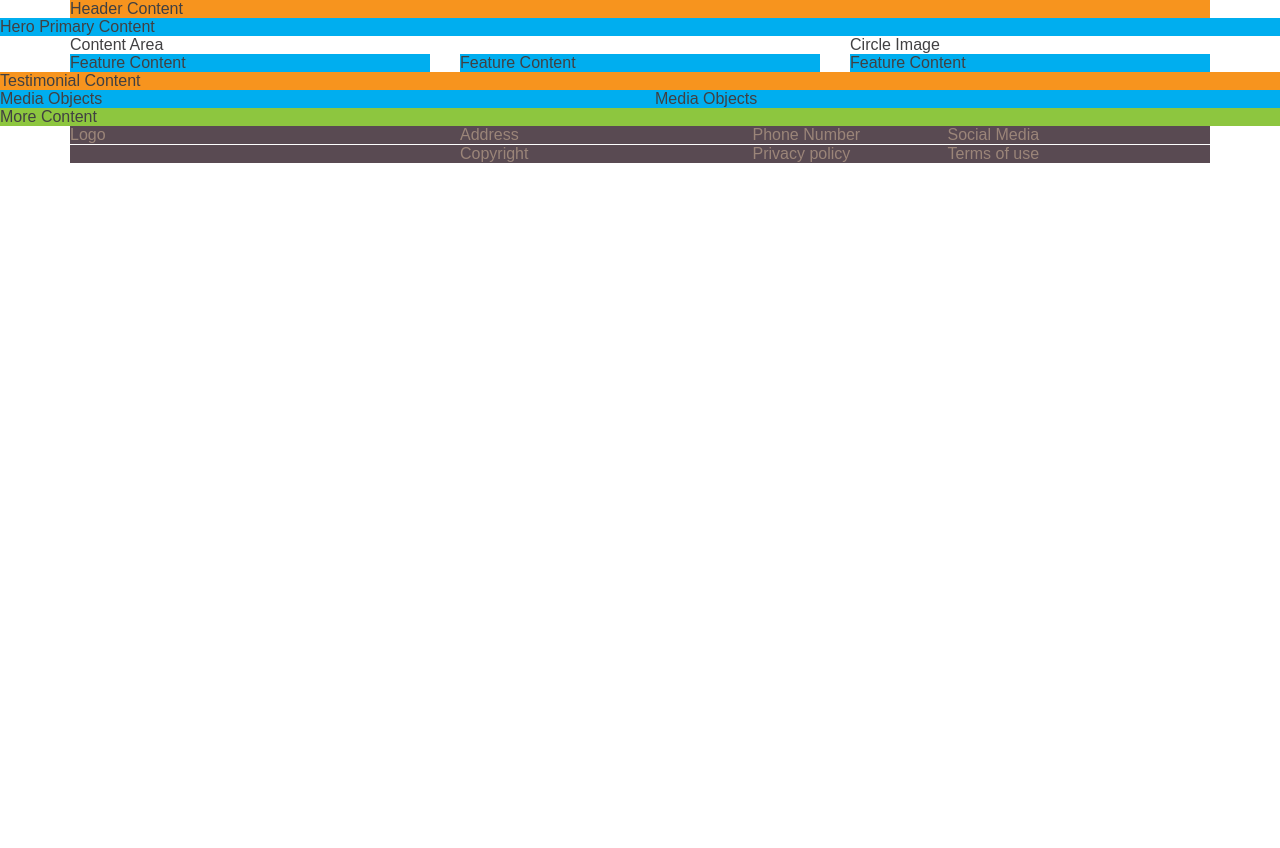
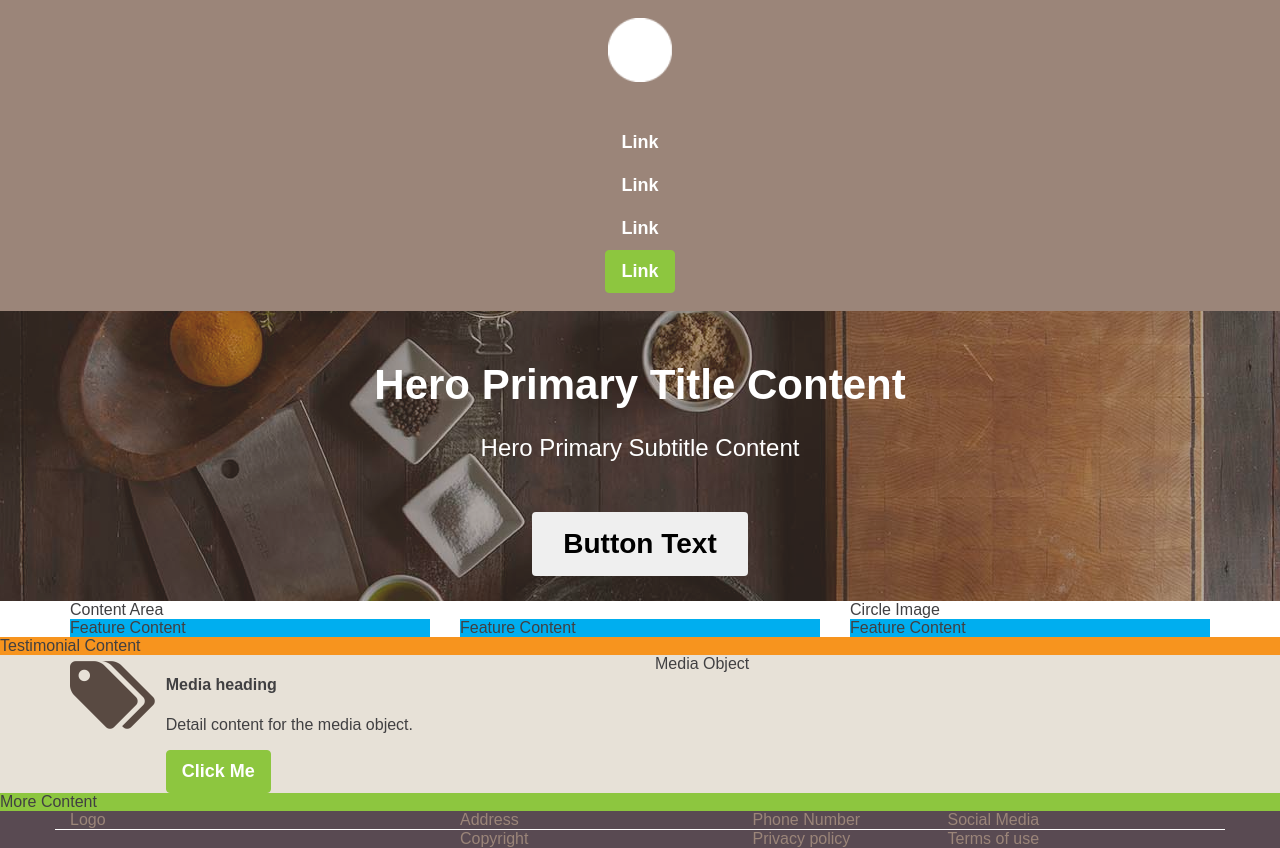
Before and after one commit to ddmng/css-course, a plain HTML site: page index.html in a window 1280 px wide. Before the commit the page ends 800 px from the top, so only its background shows below. Drawn offline with Linux system fonts and the light colour scheme.

Commit message:
Arrived to lab excercise

```diff
--- a/index.html
+++ b/index.html
@@ -6,15 +6,49 @@
     <meta name="viewport" content="width=device-width, initial-scale=1.0">
     <title>title</title>
     <link rel="stylesheet" href="stylesheet.css" type="text/css">
+    <link href="https://maxcdn.bootstrapcdn.com/font-awesome/4.6.3/css/font-awesome.min.css" rel="stylesheet" integrity="sha384-T8Gy5hrqNKT+hzMclPo118YTQO6cYprQmhrYwIiQ/3axmI1hQomh7Ud2hPOy8SP1"
+        crossorigin="anonymous">
 </head>
 
 <body>
+    <header class="header-primary">
         <div class="container">
-        <header class="background-primary">Header Content</header>
+            <a class="logo logo-primary">
+                <img src="images/logo.png">
+            </a>
+
+
+            <nav class="nav nav-primary">
+                <ul>
+                    <li>
+                        <a href="#" class="btn btn-nav">Link</a>
+                    </li>
+                    <li>
+                        <a href="#" class="btn btn-nav">Link</a>
+                    </li>
+                    <li>
+                        <a href="#" class="btn btn-nav">Link</a>
+                    </li>
+                    <li>
+                        <a href="#" class="btn btn-primary">Link</a>
+                    </li>
+                </ul>
+            </nav>
+
+
         </div>
+    </header>
     <main>
-        <section class="background-secondary">Hero Primary Content</section>
-
+        <section class="hero hero-primary bg-image">
+            <img src="images/hero.jpg">
+            <div class="container">
+                <div class="hero-body">
+                    <h1 class="hero-title">Hero Primary Title Content</h1>
+                    <h4 class="hero-subtitle">Hero Primary Subtitle Content</h4>
+                    <button class="btn btn-hero">Button Text</button>
+                </div>
+            </div>
+        </section>
 
         <section>
             <div class="container">
@@ -53,22 +87,34 @@
 
         <section class="background-primary">Testimonial Content</section>
 
-        <section>
+
+
+        <section class="background-quinary">
+            <div class="container">
                 <div class="row">
-                <div class="col-1-2 background-secondary">
-                    Media Objects
+                    <div class="col-1-2">
+                        <div class="media">
+                            <div class="media-item">
+                                <i class="fa fa-tags"></i>
                             </div>
-                <div class="col-1-2 background-secondary">
-                    Media Objects
+                            <div class="media-body">
+                                <h4 class="media-heading">Media heading</h4>
+                                <p>Detail content for the media object.</p>
+                                <button class="btn btn-primary">Click Me</button>
+                            </div>
+                        </div>
+                    </div>
+                    <div class="col-1-2">Media Object</div>
                 </div>
             </div>
         </section>
 
+
         <section class="background-tertiary">More Content</section>
     </main>
 
+    <footer class="background-quaternary">
         <div class="container">
-        <footer class="background-footer">
             <div class="row">
                 <div class="col-1-3">
                     Logo
@@ -82,14 +128,9 @@
                 <div class="col-1-6">
                     Social Media
                 </div>
-
             </div>
-        </footer>
+            <div class="row not-collapsed white-bg">
             </div>
-    <div class="row not-collapsed">
-    </div>
-    <div class="container">
-        <footer class="background-footer">
             <div class="row">
                 <div class="col-1-3 not-collapsed">
 
@@ -104,8 +145,8 @@
                     Terms of use
                 </div>
             </div>
+        </div>
     </footer>
-    </div>
 </body>
 
 </html>
--- a/stylesheet.css
+++ b/stylesheet.css
@@ -90,7 +90,10 @@ Layout Styles
       float: right;
     }
     .not-collapsed {
-      min-height: 1px
+      min-height: 1px;
+    }
+    .white-bg {
+      background: white;
     }
   }
   .col-1-2 {
@@ -117,6 +120,175 @@ Module Styles
 ****************************
 ***************************/
 
+/*Button Modules*/
+
+.btn {
+  display: inline-block;
+  text-align: center;
+  white-space: nowrap;
+  vertical-align: middle;
+  background-image: none;
+  border: 1px solid transparent;
+  cursor: pointer;
+  text-decoration: none;
+  padding: 12px 30px;
+  font-size: 1.313em;
+  font-weight: bold;
+  border-radius: 4px;
+  transition: all 0.3s ease 0s;
+}
+
+.btn-primary {
+  background: #8DC63F;
+  border-color: #8DC63F;
+  color: white;
+}
+
+.btn-primary:hover {
+  background: none;
+  border-color: white;
+  text-decoration: none;
+}
+
+.header-primary {
+  background: #9B8579;
+  text-align: center;
+  padding-top: 18px;
+  padding-bottom: 18px;
+}
+
+@media (min-width: 48em) {
+  .btn-primary {
+    padding-top: 10px;
+    padding-bottom: 10px;
+    padding-left: 15px;
+    padding-right: 15px;
+    font-size: 1.125em;
+  }
+}
+
+.logo {
+  overflow: hidden;
+  display: inline-block;
+}
+
+.logo-primary {
+  width: 64px;
+  height: 64px;
+}
+
+.logo-primary img {
+  height: 100%;
+}
+
+.nav>ul {
+  list-style: none;
+  padding: 0px;
+  margin: 0px;
+}
+
+.nav-primary {
+  margin-top: 35px;
+}
+
+.btn-nav {
+  color: white;
+}
+
+@media (min-width: 48em) {
+  .btn-nav {
+    padding-top: 10px;
+    padding-bottom: 10px;
+    padding-left: 15px;
+    padding-right: 15px;
+    font-size: 1.125em;
+  }
+}
+
+@media (min-width: 48em) {
+  .btn-hero {
+    padding-top: 15px;
+    padding-bottom: 15px;
+    padding-left: 30px;
+    padding-right: 30px;
+    font-size: 1.75em;
+  }
+}
+
+
+/*Hero Modules*/
+
+.hero {
+  text-align: center;
+}
+
+.hero-primary {
+  background-color: #594a42;
+  color: white;
+  padding-top: 25px;
+  padding-bottom: 25px;
+}
+
+.hero-title {
+  margin-top: 25px;
+  margin-bottom: 25px;
+  font-size: 2.625em;
+}
+
+.hero-subtitle {
+  margin-top: 25px;
+  margin-bottom: 25px;
+  font-size: 1.500em;
+  font-weight: normal;
+}
+
+.hero-subtitle+button {
+  margin-top: 25px;
+}
+
+/*Background Modules*/
+
+.bg-image {
+  width: 100%;
+  overflow: hidden;
+  position: relative;
+}
+
+.bg-image>img {
+  position: absolute;
+  top: -9999px;
+  bottom: -9999px;
+  left: -9999px;
+  right: -9999px;
+  margin: auto;
+  min-width: 100%;
+}
+
+.hero-primary.bg-image>img {
+  opacity: 0.55;
+}
+
+.hero-body {
+  position: relative;
+}
+
+/*Media Object Module*/
+
+.media,
+.media-body {
+  overflow: hidden;
+}
+
+.media-item {
+  float: left;
+  margin-right: 10px;
+}
+
+.media-item i {
+  color: #594a42;
+  font-size: 5em;
+}
+
 /***************************
 ****************************
 Theme Styles
@@ -138,9 +310,13 @@ Theme Styles
   /*Green*/
 }
 
-.background-footer {
+.background-quaternary {
   background: #594A52;
   color: #9B8579;
+}
+
+.background-quinary {
+  background: #e7e1d7;
 }
 
 /*Color List:
```
Also changed, not shown: images/hero.jpg (added), images/logo.png (added). Lines whose indentation alone changed are shown as unchanged.
